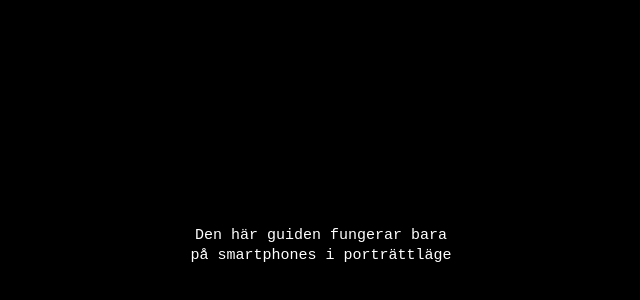
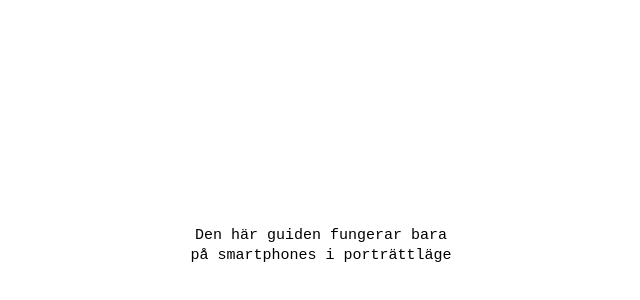
Before and after one commit to beckmanscollege/cupido3.fonster.site, a plain HTML site: page index.html in a window 1280 px wide. Shown: the part 14-314 px from the top of the page, without its empty margins (319-959 px from the left). Drawn offline with Linux system fonts and the light colour scheme; a web font is replaced by a local one.

Commit message:
Update style.css

```diff
--- a/style.css
+++ b/style.css
@@ -535,7 +535,7 @@ img#bakgrunden  {
 
     #lockedcontent  {
     display: block;
-    background-color: black;
+    background-color: white;
     height: 100%;
     width: 100%;
     position: absolute;
@@ -547,7 +547,6 @@ img#bakgrunden  {
     font-family: input-mono, monospace;
     font-size: 18px;
     line-height: 1.3;
-      color: white;
   }
 
 }
@@ -560,7 +559,7 @@ img#bakgrunden  {
 
      #lockedcontent  {
     display: block;
-    background-color: black;
+    background-color: white;
     height: 100%;
     width: 100%;
     position: absolute;
@@ -572,7 +571,6 @@ img#bakgrunden  {
     line-height: 1.3;
     text-align: center;
     margin-top: 40vh;
-      color: white;
   }
 }
 
@@ -584,7 +582,7 @@ img#bakgrunden  {
 
     #lockedcontent  {
     display: block;
-    background-color: black;
+    background-color: white;
     height: 100%;
     width: 100%;
     position: absolute;
@@ -598,7 +596,6 @@ img#bakgrunden  {
     line-height: 1.3;
     text-align: center;
     margin-top: 30vh;
-      color: white;
   }
 
   }
```
